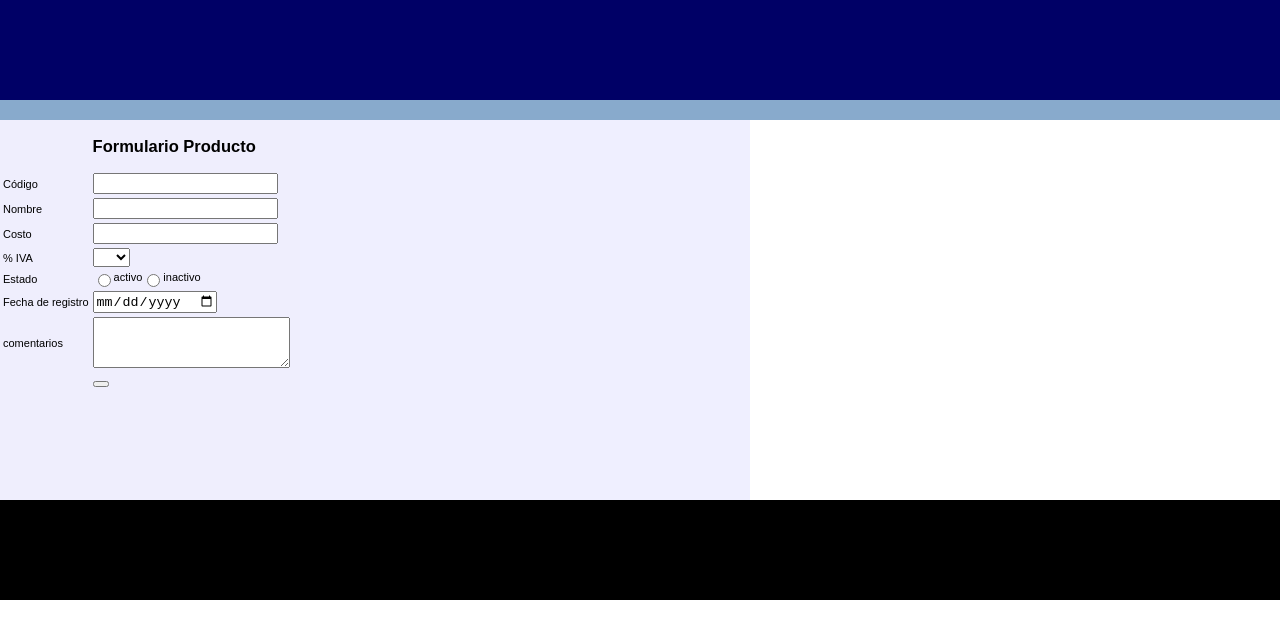
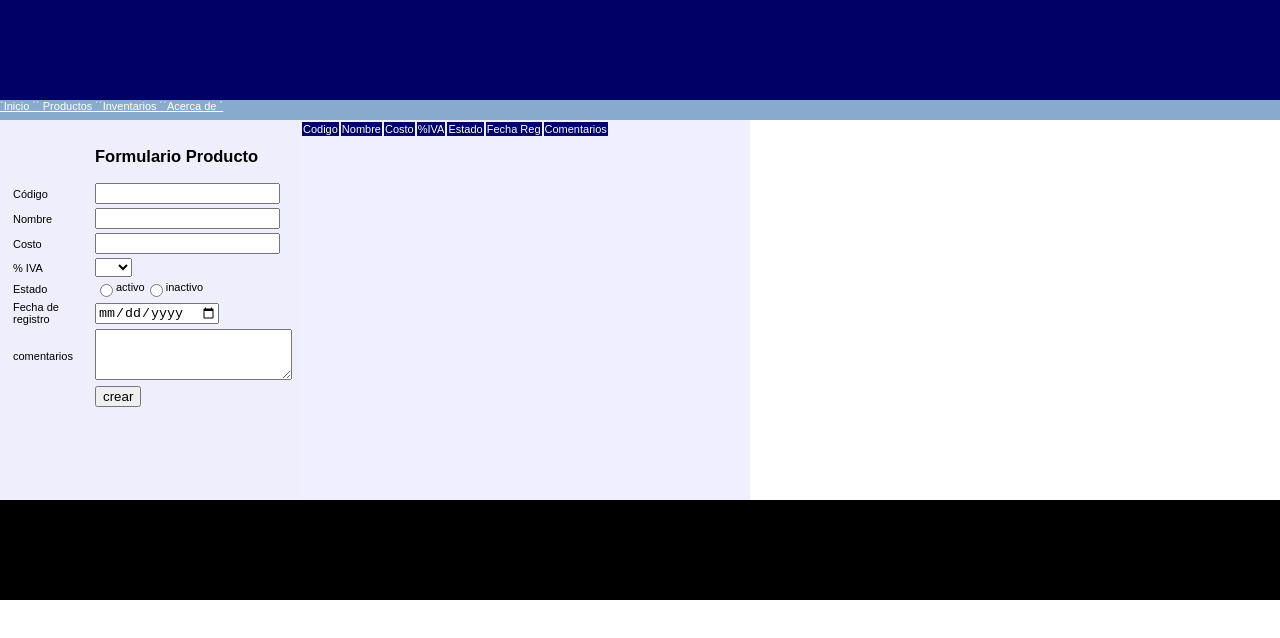
Before and after one commit to wildchamo/Formulario, a plain HTML site: page index.html in a window 1280 px wide. Drawn offline with Linux system fonts and the light colour scheme.

Commit message:
modificaciones al archivo

```diff
--- a/index.html
+++ b/index.html
@@ -13,7 +13,10 @@
 
         </div>
         <div class="header2">
-
+            <a href="">&acute;Inicio &acute;</a>
+            <a href="">&acute; Productos &acute;</a>
+            <a href="">&acute;Inventarios &acute;</a>
+            <a href="">&acute;Acerca de &acute;</a>
         </div>
 
     </header>
@@ -44,7 +47,7 @@
         <tr>
         <td>Costo</td>
         <td>
-            <input type="number">
+            <input type="number" aria-valuemin="0" aria-valuemax="999999999">
         </td>
         </tr>
 
@@ -74,7 +77,7 @@
         <tr>
         <td>Fecha de registro</td>
         <td>
-            <input type="date">
+            <input type="date" min="2020-1-1" max="2021-3-17">
         </td>
         </tr>
 
@@ -86,8 +89,9 @@
         </tr>
         <tr>
             <td></td>
+
             <td>
-                <button></button>
+                <button>crear</button>
             </td>
             </tr>
     </table>
@@ -95,7 +99,16 @@
 
         </div>
         <div class="listaProductos">
+            <table>
 
+                <td>Codigo</td>
+                <td>Nombre</td>
+                <td>Costo</td>
+                <td>%IVA</td>
+                <td>Estado</td>
+                <td>Fecha Reg</td>
+                <td>Comentarios</td>
+            </table>
         </div>
     </main>
     <footer>
--- a/style.css
+++ b/style.css
@@ -11,6 +11,11 @@ body{
 .header2{
 height: 20px;
 background-color: #88AACC;
+display: flex;
+justify-content: flex-start;
+}
+.header2 a{
+    color: white;
 }
 main{
     display: flex;
@@ -35,5 +40,11 @@ footer{
     display: flex;
 }
 form{
-
+    margin-top: 10px;
+    margin-left: 10px;
+    margin-right: 5px;
 }
+.listaProductos td{
+    background-color: #000066;
+    color: white;
+}
```
